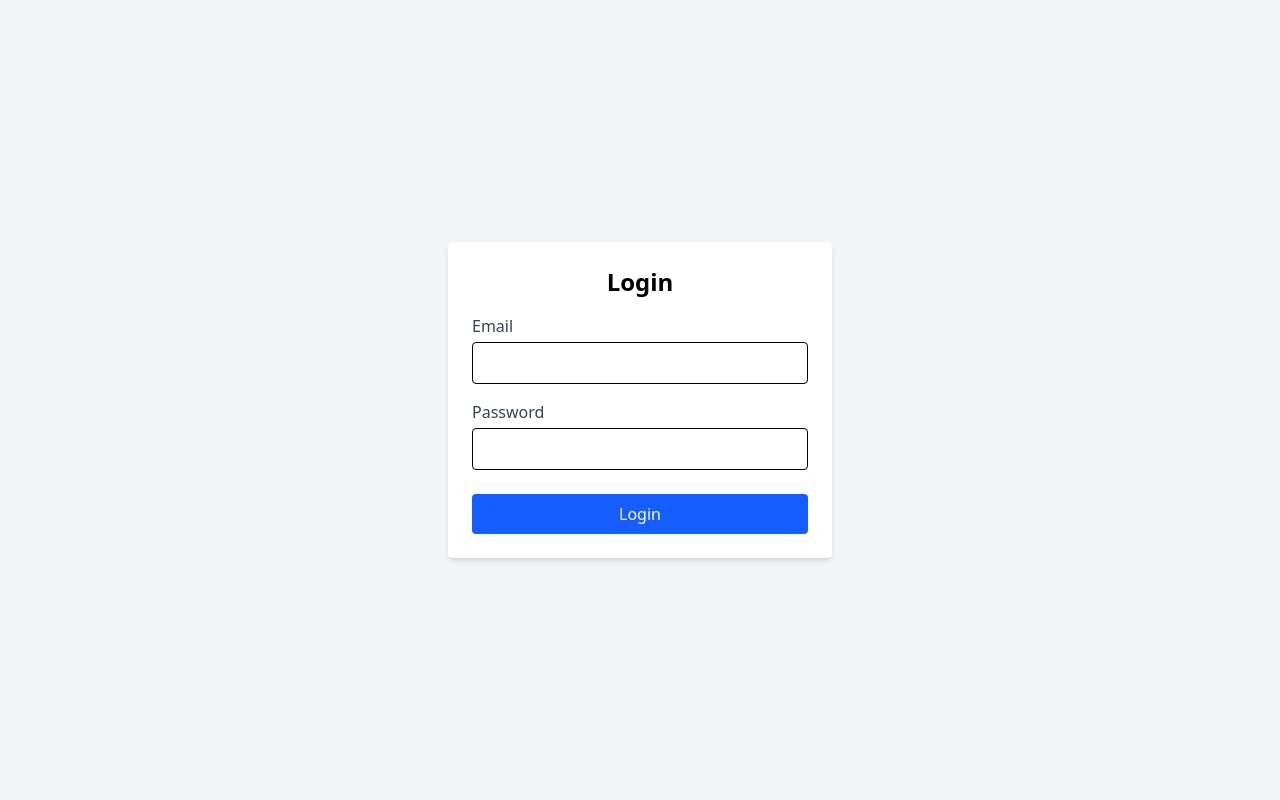
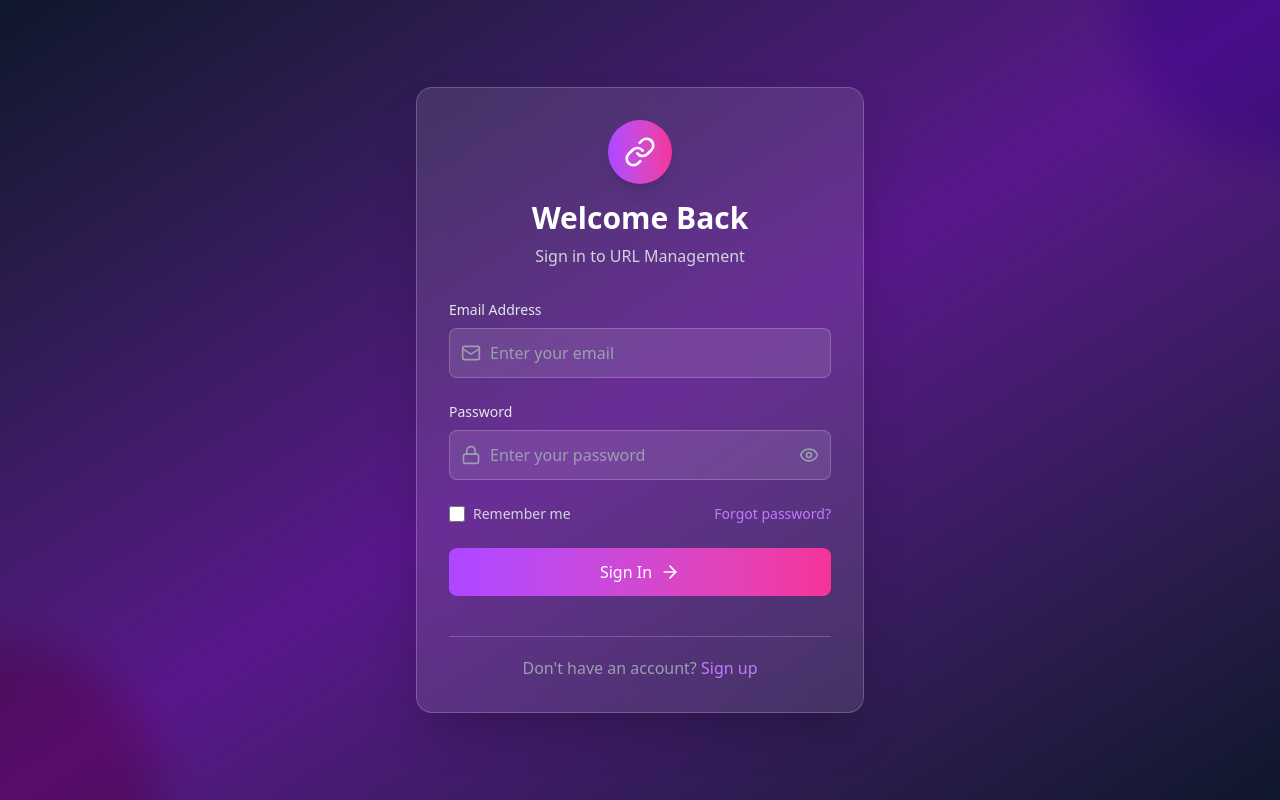
Before and after one commit to Divyank004/URL-Management-fe, a React (Vite) app: page / in a window 1280 px wide. Built offline with nearby package versions, Linux system fonts and the light colour scheme.

Commit message:
make login page UI modern

```diff
--- a/src/pages/LoginPage.tsx
+++ b/src/pages/LoginPage.tsx
@@ -1,25 +1,72 @@
 import React, { useState } from "react";
+import { Eye, EyeOff, Link, Mail, Lock, ArrowRight } from "lucide-react";
 import { useNavigate } from "react-router";
 import { loginService } from "../api/services";
 
-const LoginPage = () => {
-  const [email, setEmail] = useState<string>("");
-  const [password, setPassword] = useState<string>("");
+interface LoginFormData {
+  email: string;
+  password: string;
+}
+
+export default function LoginPage() {
+  const [formData, setFormData] = useState<LoginFormData>({
+    email: "",
+    password: "",
+  });
+  const [showPassword, setShowPassword] = useState(false);
+  const [isLoading, setIsLoading] = useState(false);
+  const [errors, setErrors] = useState<Partial<LoginFormData>>({});
+
   const navigate = useNavigate();
-  const handleSubmit = async (e: React.FormEvent) => {
-    e.preventDefault();
+
+  const handleInputChange = (e: React.ChangeEvent<HTMLInputElement>) => {
+    const { name, value } = e.target;
+    setFormData((prev) => ({
+      ...prev,
+      [name]: value,
+    }));
+    // Clear error when user starts typing
+    if (errors[name as keyof LoginFormData]) {
+      setErrors((prev) => ({
+        ...prev,
+        [name]: "",
+      }));
+    }
+  };
+
+  const validateForm = (): boolean => {
+    const newErrors: Partial<LoginFormData> = {};
+
+    if (!formData.email) {
+      newErrors.email = "Email is required";
+    } else if (!/\S+@\S+\.\S+/.test(formData.email)) {
+      newErrors.email = "Please enter a valid email";
+    }
+
+    if (!formData.password) {
+      newErrors.password = "Password is required";
+    } else if (formData.password.length < 6) {
+      newErrors.password = "Password must be at least 6 characters";
+    }
+
+    setErrors(newErrors);
+    return Object.keys(newErrors).length === 0;
+  };
+
+  const handleSubmit = async () => {
+    if (!validateForm()) return;
+    setIsLoading(true);
     try {
-      const res = await loginService({ email, password });
-
+      const res = await loginService(formData);
       const data = await res.json();
-
       if (!res.ok) {
         alert(data.error || "Login failed");
         return;
       }
-
       // TODO Store token (consider HttpOnly cookie for better security)
       localStorage.setItem("authToken", data.token);
+      setIsLoading(false);
+      setFormData({ email: "", password: "" });
       navigate("/dashboard");
     } catch (err) {
       console.error(err);
@@ -28,46 +75,147 @@ const LoginPage = () => {
   };
 
   return (
-    <div className="flex items-center justify-center min-h-screen bg-gray-100">
-      <form
-        onSubmit={handleSubmit}
-        className="bg-white p-6 rounded shadow-md w-full max-w-sm"
+    <div className="min-h-screen bg-gradient-to-br from-slate-900 via-purple-900 to-slate-900 flex items-center justify-center p-4">
+      {/* Background corners decorative elements */}
+      <div className="absolute inset-0 overflow-hidden">
+        <div className="absolute -top-40 -right-40 w-80 h-80 bg-purple-500 rounded-full mix-blend-multiply filter blur-xl opacity-70 animate-pulse"></div>
+        <div className="absolute -bottom-40 -left-40 w-80 h-80 bg-pink-500 rounded-full mix-blend-multiply filter blur-xl opacity-70 animate-pulse"></div>
+      </div>
+
+      <div className="relative w-full max-w-md">
+        {/* Login Card */}
+        <div className="bg-white/10 backdrop-blur-lg rounded-2xl shadow-2xl border border-white/20 p-8 transition-all duration-300 hover:shadow-3xl">
+          {/* Header */}
+          <div className="text-center mb-8">
+            <div className="inline-flex items-center justify-center w-16 h-16 bg-gradient-to-r from-purple-500 to-pink-500 rounded-full mb-4 shadow-lg">
+              <Link className="w-8 h-8 text-white" />
+            </div>
+            <h1 className="text-3xl font-bold text-white mb-2">Welcome Back</h1>
+            <p className="text-gray-300">Sign in to URL Management</p>
+          </div>
+
+          {/* Login Form */}
+          <div className="space-y-6">
+            <div>
+              <label
+                htmlFor="email"
+                className="block text-sm font-medium text-gray-200 mb-2"
               >
-        <h2 className="text-2xl font-semibold mb-4 text-center">Login</h2>
-
-        <div className="mb-4">
-          <label className="block mb-1 font-medium text-gray-700">Email</label>
+                Email Address
+              </label>
+              <div className="relative">
+                <Mail className="absolute left-3 top-1/2 transform -translate-y-1/2 w-5 h-5 text-gray-400" />
                 <input
+                  id="email"
+                  name="email"
                   type="email"
-            value={email}
-            onChange={(e) => setEmail(e.target.value)}
-            required
-            className="w-full px-3 py-2 border rounded focus:outline-none focus:ring focus:border-blue-500"
+                  value={formData.email}
+                  onChange={handleInputChange}
+                  className={`w-full pl-10 pr-4 py-3 bg-white/10 border ${
+                    errors.email ? "border-red-400" : "border-white/20"
+                  } rounded-lg text-white placeholder-gray-400 focus:outline-none focus:ring-2 focus:ring-purple-500 focus:border-transparent transition-all duration-300`}
+                  placeholder="Enter your email"
                 />
               </div>
+              {errors.email && (
+                <p className="mt-1 text-sm text-red-400">{errors.email}</p>
+              )}
+            </div>
 
-        <div className="mb-6">
-          <label className="block mb-1 font-medium text-gray-700">
+            <div>
+              <label
+                htmlFor="password"
+                className="block text-sm font-medium text-gray-200 mb-2"
+              >
                 Password
               </label>
+              <div className="relative">
+                <Lock className="absolute left-3 top-1/2 transform -translate-y-1/2 w-5 h-5 text-gray-400" />
                 <input
-            type="password"
-            value={password}
-            onChange={(e) => setPassword(e.target.value)}
-            required
-            className="w-full px-3 py-2 border rounded focus:outline-none focus:ring focus:border-blue-500"
+                  id="password"
+                  name="password"
+                  type={showPassword ? "text" : "password"}
+                  value={formData.password}
+                  onChange={handleInputChange}
+                  className={`w-full pl-10 pr-12 py-3 bg-white/10 border ${
+                    errors.password ? "border-red-400" : "border-white/20"
+                  } rounded-lg text-white placeholder-gray-400 focus:outline-none focus:ring-2 focus:ring-purple-500 focus:border-transparent transition-all duration-300`}
+                  placeholder="Enter your password"
                 />
+                <button
+                  type="button"
+                  onClick={() => setShowPassword(!showPassword)}
+                  className="absolute right-3 top-1/2 transform -translate-y-1/2 text-gray-400 hover:text-white transition-colors"
+                >
+                  {showPassword ? (
+                    <EyeOff className="w-5 h-5" />
+                  ) : (
+                    <Eye className="w-5 h-5" />
+                  )}
+                </button>
+              </div>
+              {errors.password && (
+                <p className="mt-1 text-sm text-red-400">{errors.password}</p>
+              )}
             </div>
 
+            {/* Remember Me & Forgot Password */}
+            <div className="flex items-center justify-between">
+              <label className="flex items-center">
+                <input
+                  type="checkbox"
+                  className="w-4 h-4 text-purple-600 bg-white/10 border-white/20 rounded focus:ring-purple-500 focus:ring-2"
+                />
+                <span className="ml-2 text-sm text-gray-300">Remember me</span>
+              </label>
+              <a
+                href="#"
+                className="text-sm text-purple-400 hover:text-purple-300 transition-colors"
+              >
+                Forgot password?
+              </a>
+            </div>
+
+            {/* Submit Button */}
             <button
-          type="submit"
-          className="w-full bg-blue-600 text-white py-2 rounded hover:bg-blue-700"
+              type="button"
+              onClick={handleSubmit}
+              disabled={isLoading}
+              className="w-full bg-gradient-to-r from-purple-500 to-pink-500 text-white py-3 px-4 rounded-lg font-medium transition-all duration-300 hover:from-purple-600 hover:to-pink-600 focus:outline-none focus:ring-2 focus:ring-purple-500 focus:ring-offset-2 focus:ring-offset-transparent disabled:opacity-50 disabled:cursor-not-allowed flex items-center justify-center group"
             >
-          Login
+              {isLoading ? (
+                <>
+                  <div className="animate-spin rounded-full h-5 w-5 border-b-2 border-white mr-2"></div>
+                  Signing in...
+                </>
+              ) : (
+                <>
+                  Sign In
+                  <ArrowRight className="ml-2 w-5 h-5 group-hover:translate-x-1 transition-transform" />
+                </>
+              )}
             </button>
-      </form>
+          </div>
+
+          {/* Divider */}
+          <div className="relative my-10">
+            <div className="absolute inset-0 flex items-center">
+              <div className="w-full border-t border-white/20"></div>
+            </div>
+          </div>
+
+          {/* Sign Up Link */}
+          <p className="text-center text-gray-400 mt-15">
+            Don't have an account?{" "}
+            <a
+              href="#"
+              className="text-purple-400 hover:text-purple-300 transition-colors font-medium"
+            >
+              Sign up
+            </a>
+          </p>
+        </div>
+      </div>
     </div>
   );
-};
-
-export default LoginPage;
+}
```
Lines whose indentation alone changed are shown as unchanged.
